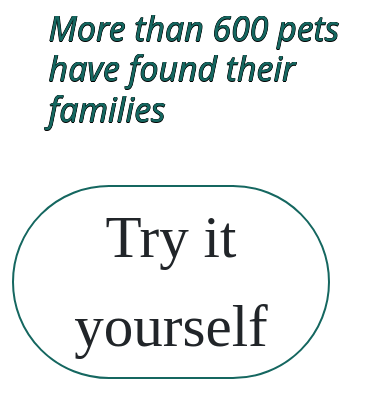
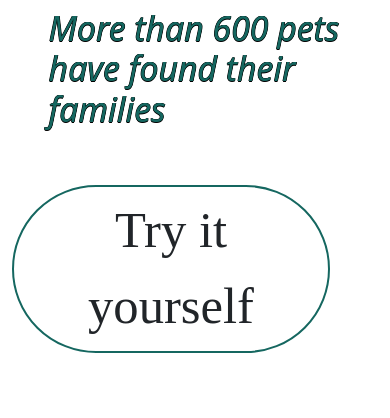
Before and after one commit to PollyBreak/Markup-of-Pet-Shop-website, a website built with Parcel: page index.html in a window 390 px wide. Shown: the part 404-822 px from the top of the page. Built offline with nearby package versions, Linux system fonts and the light colour scheme.

Commit message:
Update main.css

```diff
--- a/css/main.css
+++ b/css/main.css
@@ -46,8 +46,6 @@
     font-size: 8vh;
   }
 }
-
-
 
 @media (min-width: 992px) {
   .custom-lg-padding {
@@ -108,7 +106,7 @@
 
 @media (max-width: 576px) {
   .custom-try-btn-sm-size {
-    font-size: 7vh;
+    font-size: 6vh;
   }
 }
 
```
